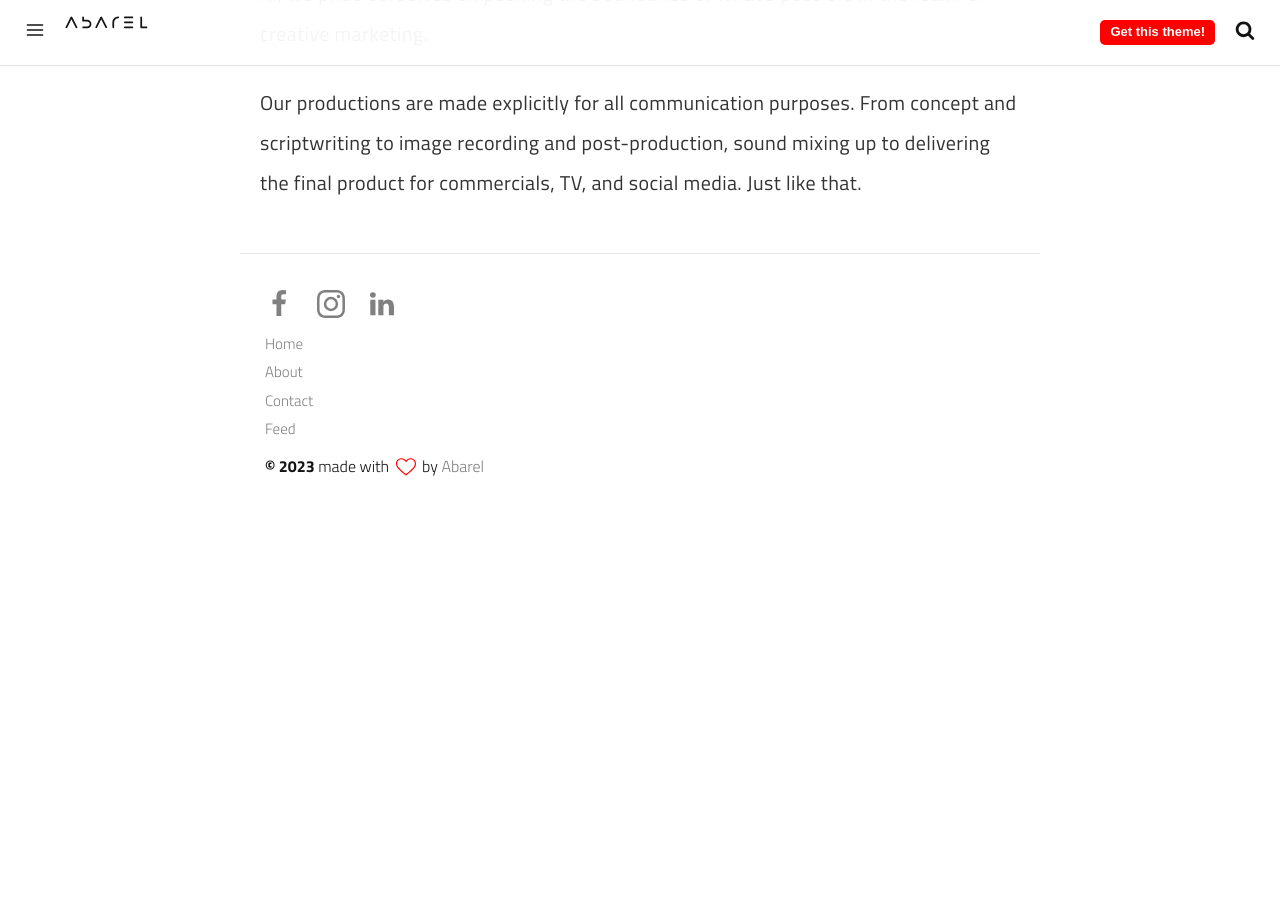
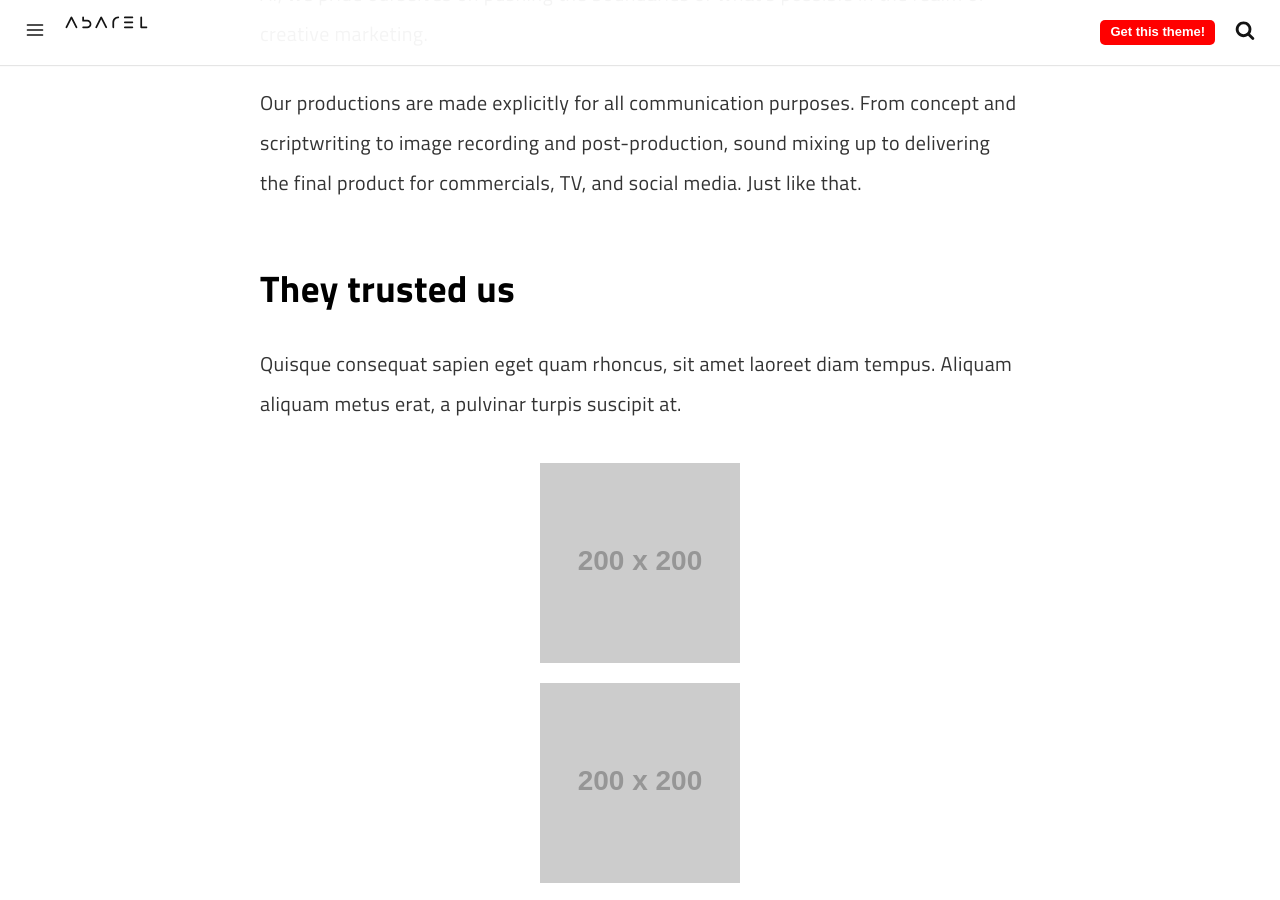
Before and after one commit to abarelcom/abarel.github.io, a Jekyll site: the page built from pages/about.md, in a window 1280 px wide and 900 px high, scrolled down 744 px. Built offline with Jekyll 4.4.1, drawn with Linux system fonts in a browser that asks for light colours; a script that is not in the unit is left out; before the commit the page ends 1259 px from its top, so only the background shows below that.

Commit message:
Update about.md

```diff
--- a/pages/about.md
+++ b/pages/about.md
@@ -15,3 +15,16 @@ Abarel is a cutting-edge video production and online B2B marketing agency that u
 From masterpieces born of human ingenuity to groundbreaking ads conjured with the aid of AI, we pride ourselves on pushing the boundaries of what's possible in the realm of creative marketing.
 
 Our productions are made explicitly for all communication purposes. From concept and scriptwriting to image recording and post-production, sound mixing up to delivering the final product for commercials, TV, and social media. Just like that.
+
+
+## They trusted us
+
+Quisque consequat sapien eget quam rhoncus, sit amet laoreet diam tempus. Aliquam aliquam metus erat, a pulvinar turpis suscipit at.
+
+![placeholder](https://placehold.it/200x200 "Small example image")
+![placeholder](https://placehold.it/200x200 "Small example image")
+![placeholder](https://placehold.it/200x200 "Small example image")
+![placeholder](https://placehold.it/200x200 "Small example image")
+![placeholder](https://placehold.it/200x200 "Small example image")
+![placeholder](https://placehold.it/200x200 "Small example image")
+![placeholder](https://placehold.it/200x200 "Small example image")
```
